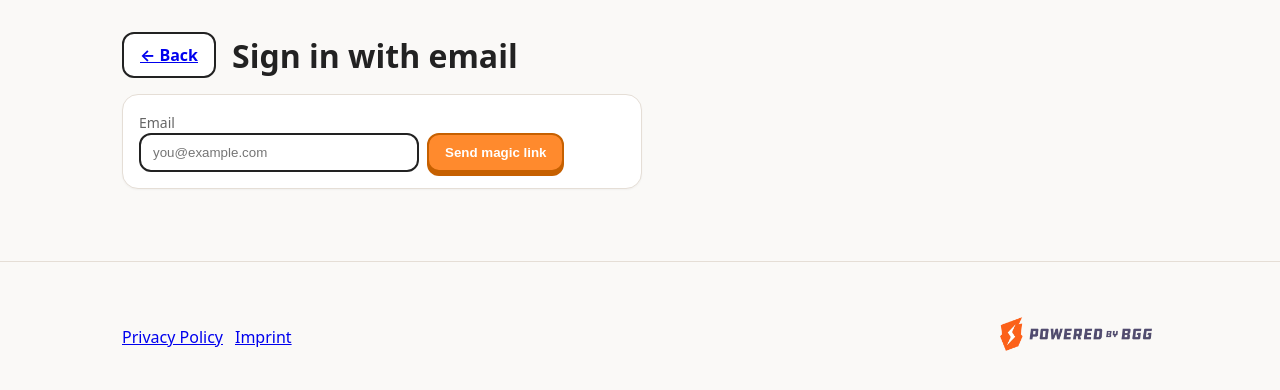
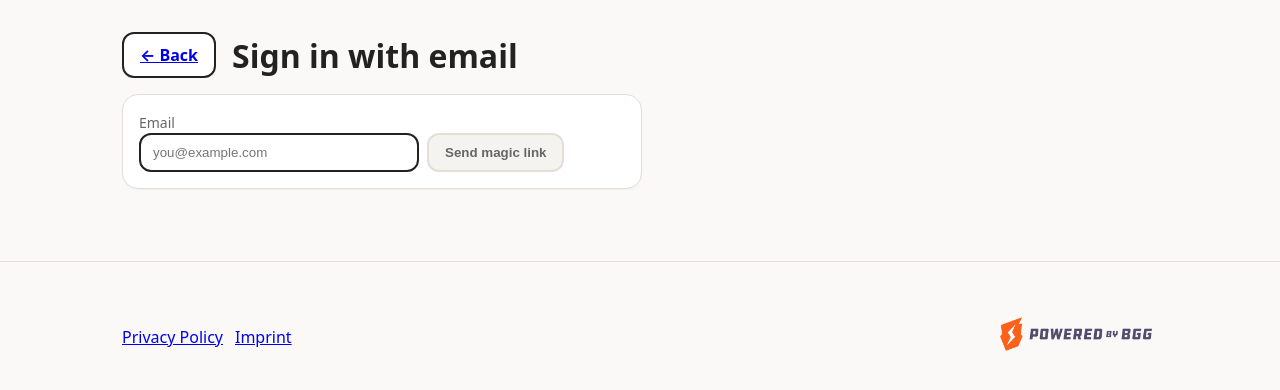
Before and after one commit to dbartholomae/spielplan, a Next.js app: page /login in a window 1280 px wide. Shown: the top 390 px of the page. Built offline with nearby package versions, Linux system fonts and the light colour scheme; no server answers.

Commit message:
Improve usability

```diff
--- a/app/create/page.tsx
+++ b/app/create/page.tsx
@@ -182,7 +182,7 @@ export default function CreateSeriesPage() {
           }
           <div style={{display:'flex',justifyContent:'space-between',marginTop:16}}>
             <button className="btn" onClick={()=>setStep(2)}>{t('create.previous')}</button>
-            <button disabled={creating || games.length===0 || timeslots.length===0} onClick={createSeries} className="btn btn-primary">{creating? '⏳ '+t('create.creating') : t('create.createSeries')}</button>
+            <button disabled={creating || games.length===0 || timeslots.length===0} onClick={createSeries} className="btn btn-primary" aria-busy={creating}>{creating? '⏳ '+t('create.creating') : t('create.createSeries')}</button>
           </div>
         </section>
       )}
--- a/app/globals.css
+++ b/app/globals.css
@@ -65,3 +65,23 @@ html, body {
 .grid{display:grid;gap:16px}
 
 .small{font-size:.875rem;color:var(--muted)}
+
+/* Disabled and submitting button states */
+.btn:disabled,
+.btn[aria-busy="true"] {
+  background: var(--surface-muted);
+  color: var(--muted);
+  border-color: var(--border);
+  box-shadow: none;
+  cursor: not-allowed;
+}
+
+.btn-primary:disabled,
+.btn-primary[aria-busy="true"],
+.btn-ghost:disabled,
+.btn-ghost[aria-busy="true"] {
+  background: var(--surface-muted);
+  color: var(--muted);
+  border-color: var(--border);
+  box-shadow: none;
+}
--- a/app/login/page.tsx
+++ b/app/login/page.tsx
@@ -62,20 +62,28 @@ export default function LoginPage() {
           {userId && (
             <div className="badge" style={{ marginBottom: 12 }}>You are signed in.</div>
           )}
-          <label className="small">Email</label>
+          <form
+            onSubmit={async (e) => { e.preventDefault(); await sendMagicLink(); }}
+          >
+            <label className="small" htmlFor="email">Email</label>
             <div style={{ display: 'flex', gap: 8, alignItems: 'center' }}>
               <input
+                id="email"
+                name="email"
                 type="email"
                 value={email}
                 onChange={e => setEmail(e.target.value)}
                 placeholder={t('auth.emailPlaceholder')}
                 className="input"
                 style={{ maxWidth: 280 }}
+                required
+                autoComplete="email"
               />
-            <button onClick={sendMagicLink} disabled={sending || !email.trim()} className="btn btn-primary">
-              {t('auth.sendMagicLink')}
+              <button type="submit" disabled={sending || !email.trim()} className="btn btn-primary" aria-busy={sending}>
+                {sending ? '⏳ ' + t('auth.sendMagicLink') : t('auth.sendMagicLink')}
               </button>
             </div>
+          </form>
           {info && <div className="small" style={{ color: 'var(--muted)', marginTop: 8 }}>{info}</div>}
           {err && <div className="small" style={{ color: 'crimson', marginTop: 8 }}>{err}</div>}
         </section>
```
Also changed, not shown: app/page.tsx (+9 -3 lines), components/PublicView.tsx (+4 -3 lines). Lines whose indentation alone changed are shown as unchanged.
